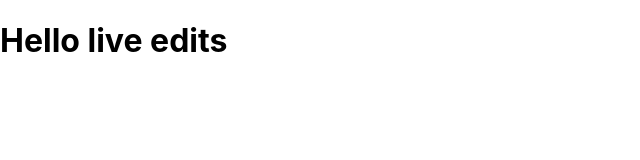
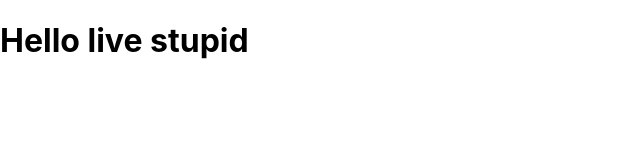
Before and after one commit to VarunSH-15-11-2001/Company-Software, a React (Create React App) app in the folder conf-book/: page / in a window 1280 px wide. Shown: the top 160 px of the page, without its empty margins (0-640 px from the left). Built offline with nearby package versions, Linux system fonts and the light colour scheme.

Commit message:
Tushar test
Tushar's edit

```diff
--- a/conf-book/src/App.js
+++ b/conf-book/src/App.js
@@ -4,7 +4,7 @@ import './App.css';
 function App() {
   return (
     <div>
-      <h1>Hello live edits</h1>
+      <h1>Hello live stupid</h1>
     </div>
   );
 }
```
